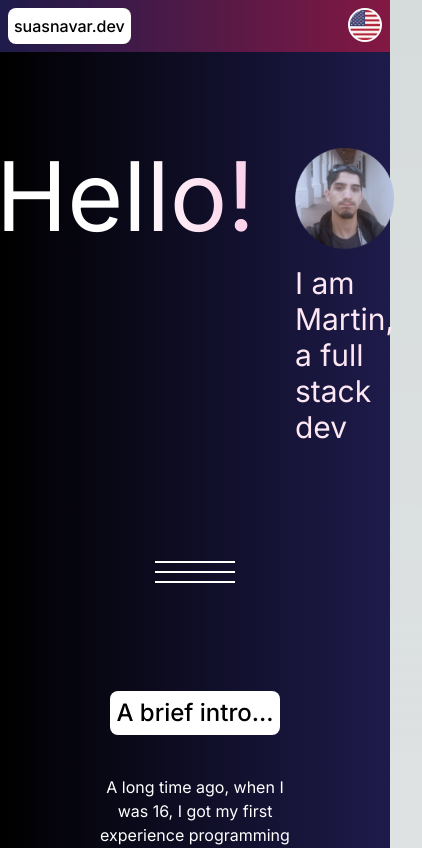
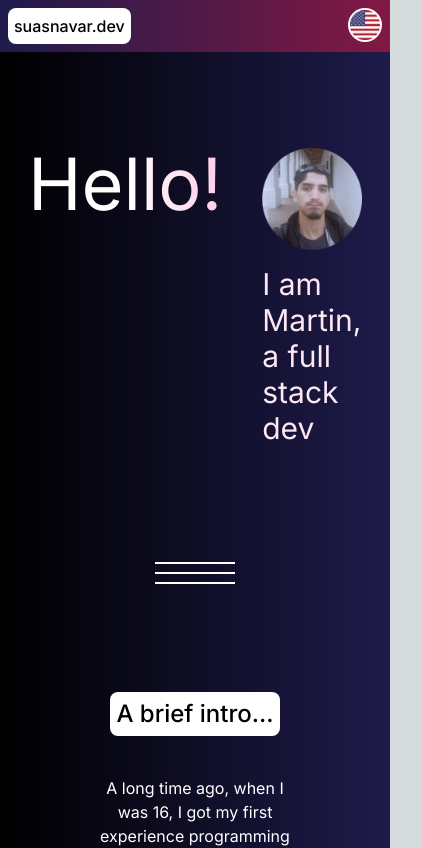
Before and after one commit to martinsuasnavar/portfolio, a Next.js app: page /en in a window 390 px wide. Shown: the top 848 px of the page, 422 px wide, since content can reach past the window. Built offline with nearby package versions, Linux system fonts and the light colour scheme.

Commit message:
Update page.tsx

```diff
--- a/src/app/[locale]/page.tsx
+++ b/src/app/[locale]/page.tsx
@@ -45,7 +45,7 @@ export default function Home() {
         <div className="h-20"/>
 
 
-        <section className="text-8xl sm:text-9xl">
+        <section className="text-7xl sm:text-9xl">
             <div className="flex justify-center">
                <div className="p-7 sm:ml-0 sm:p-0 flex">
                <text className=" text-left mt-10 bg-gradient-to-r from-white via-white to-pink-200 inline-block text-transparent bg-clip-text"
```
